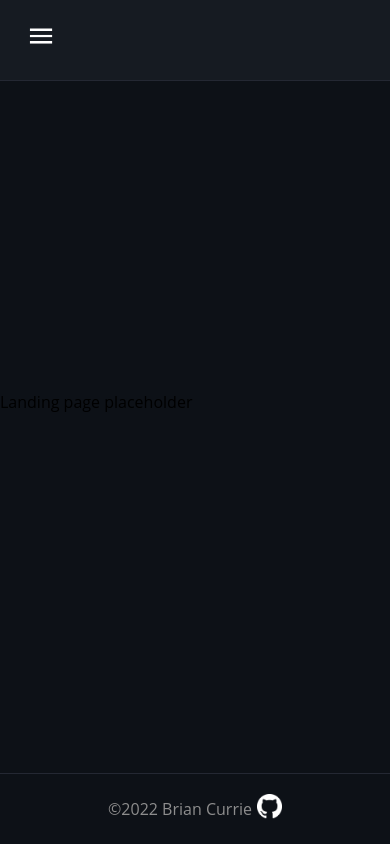
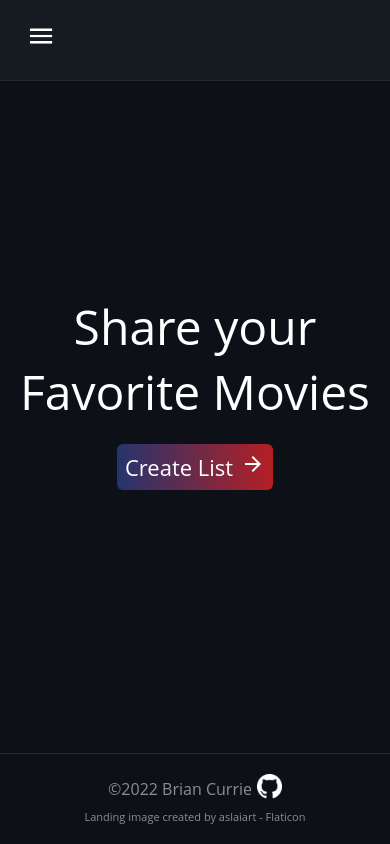
Before and after one commit to BrianCurrie/you-should-watch, a React (Create React App) app: page / in a window 390 px wide. Built offline with nearby package versions, Linux system fonts and the light colour scheme; no server answers.

Commit message:
Landing page

```diff
--- a/src/App.module.css
+++ b/src/App.module.css
@@ -10,7 +10,7 @@
     display: flex;
     flex-direction: column;
     justify-content: space-between;
-    height: 100%;
+    min-height: 100%;
     width: 1000px;
 }
 
--- a/src/components/footer/Footer.js
+++ b/src/components/footer/Footer.js
@@ -11,8 +11,11 @@ export default function Footer() {
                     href="https://github.com/BrianCurrie/you-should-watch"
                     target="_blank"
                 >
-                    <img src={githubLogo} />
+                    <img src={githubLogo} alt="Github" />
                 </a>
+            </div>
+            <div className={style.iconAttribution}>
+                Landing image created by aslaiart - Flaticon
             </div>
         </div>
     );
--- a/src/components/footer/Footer.module.css
+++ b/src/components/footer/Footer.module.css
@@ -1,6 +1,8 @@
 .container {
     display: flex;
+    flex-direction: column;
     justify-content: center;
+    align-items: center;
     width: 100%;
     padding: 20px 0;
     margin-top: 50px;
@@ -28,3 +30,9 @@
 .githubLink img {
     width: 100%;
 }
+
+.iconAttribution {
+    color: #8d8d8d;
+    font-size: 11px;
+    margin-top: 5px;
+}
--- a/src/components/list/Info.module.css
+++ b/src/components/list/Info.module.css
@@ -5,7 +5,8 @@
 }
 
 .title {
-    font-size: 30px;
+    font-size: 26px;
+    margin-right: 6px;
 }
 
 .userDate {
--- a/src/components/list/Modal.js
+++ b/src/components/list/Modal.js
@@ -62,13 +62,27 @@ export default function Modal(props) {
                             <div className={style.youtubeLarge}>
                                 <Youtube
                                     videoId={trailerKey}
-                                    opts={{ height: '300', width: '450' }}
+                                    opts={{
+                                        height: '300',
+                                        width: '450',
+                                        playerVars: {
+                                            enablejsapi: 1,
+                                            origin: window.location.href,
+                                        },
+                                    }}
                                 />
                             </div>
                             <div className={style.youtubeSmall}>
                                 <Youtube
                                     videoId={trailerKey}
-                                    opts={{ height: '225', width: '300' }}
+                                    opts={{
+                                        height: '225',
+                                        width: '300',
+                                        playerVars: {
+                                            enablejsapi: 1,
+                                            origin: window.location.href,
+                                        },
+                                    }}
                                 />
                             </div>
                         </div>
--- a/src/routes/Landing.js
+++ b/src/routes/Landing.js
@@ -1,3 +1,33 @@
+import { useNavigate } from 'react-router-dom';
+
+import style from './Landing.module.css';
+import koala from '../imgs/koala.png';
+import arrow from '../imgs/icons/rightArrow.png';
+
 export default function Landing() {
-    return <div>Landing page placeholder</div>;
+    let navigate = useNavigate();
+
+    const createListNavigate = () => {
+        navigate('/create');
+    };
+
+    return (
+        <div className={style.mainContainer}>
+            <div className={style.container}>
+                <div className={style.leftContainer}>
+                    <h1 className={style.mainText}>
+                        Share your Favorite Movies
+                    </h1>
+                    <button
+                        className={style.createBtn}
+                        onClick={createListNavigate}
+                    >
+                        Create List{' '}
+                        <img className={style.arrow} src={arrow} alt="Arrow" />
+                    </button>
+                </div>
+                <img className={style.mainImage} src={koala} alt="Koala" />
+            </div>
+        </div>
+    );
 }
--- /dev/null
+++ b/src/routes/Landing.module.css
@@ -0,0 +1,71 @@
+.mainContainer {
+    display: flex;
+    justify-content: center;
+}
+
+.container {
+    display: flex;
+    align-items: center;
+    width: 80%;
+}
+
+.mainText {
+    color: #fff;
+    font-size: 48px;
+    font-weight: 500;
+    max-width: 400px;
+}
+
+.mainImage {
+    width: 350px;
+}
+
+.leftContainer {
+    display: flex;
+    flex-direction: column;
+}
+
+.createBtn {
+    display: flex;
+    width: max-content;
+    color: #fff;
+    font-size: 22px;
+    padding: 8px;
+    border: none;
+    border-radius: 6px;
+    background: linear-gradient(to left, #b51f24, #24356e);
+    cursor: pointer;
+    margin-top: 8px;
+}
+
+.createBtn:hover {
+    color: rgb(204, 204, 204);
+}
+
+.arrow {
+    margin-left: 8px;
+}
+
+@media only screen and (max-width: 800px) {
+    .container {
+        width: 100%;
+        justify-content: center;
+    }
+
+    .mainText {
+        margin: 0 8px;
+    }
+
+    .createBtn {
+        margin-top: 20px;
+    }
+
+    .mainImage {
+        display: none;
+    }
+
+    .leftContainer {
+        text-align: center;
+        align-items: center;
+    }
+}
```
Also changed, not shown: src/imgs/icons/rightArrow.png (added), src/imgs/koala.png (added).
